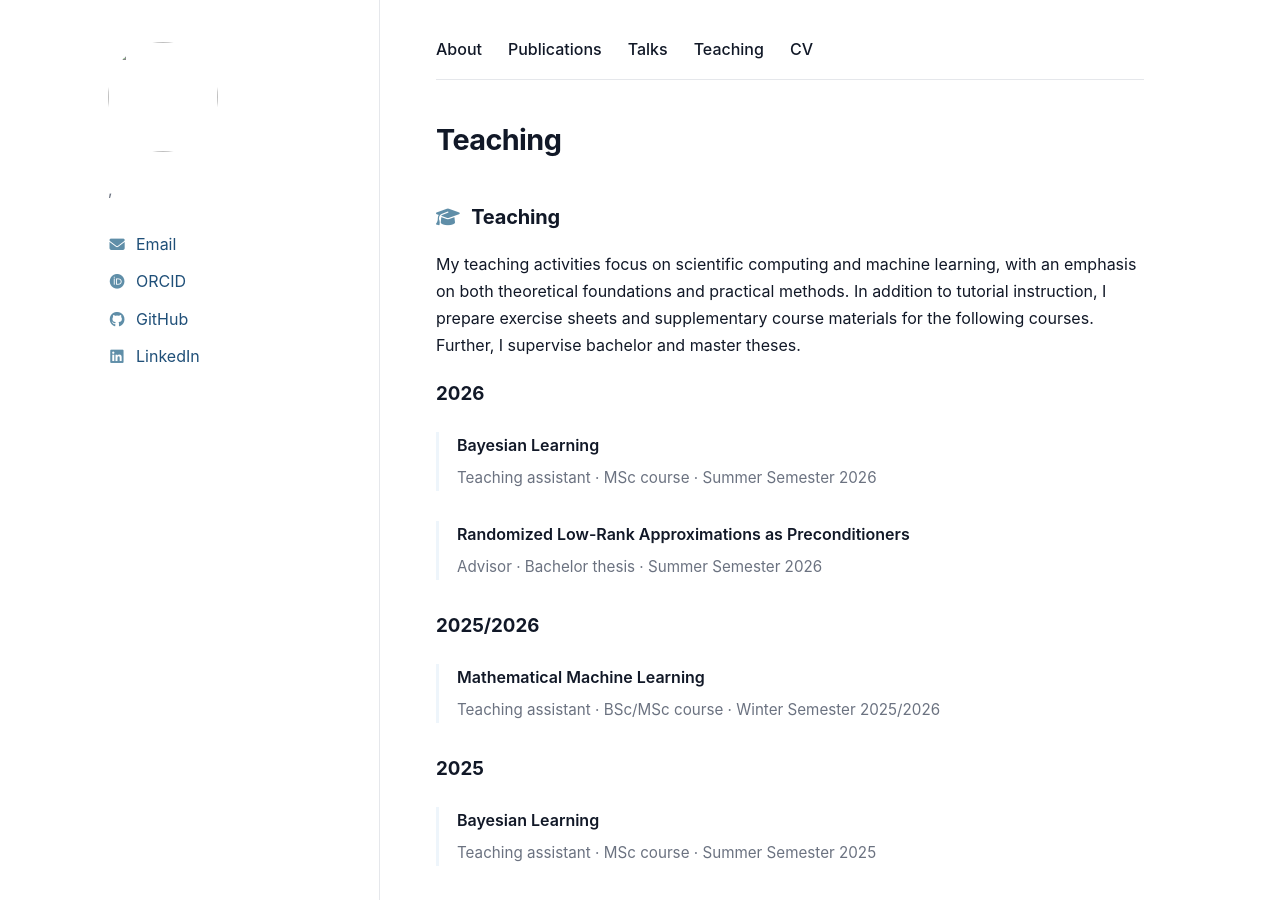
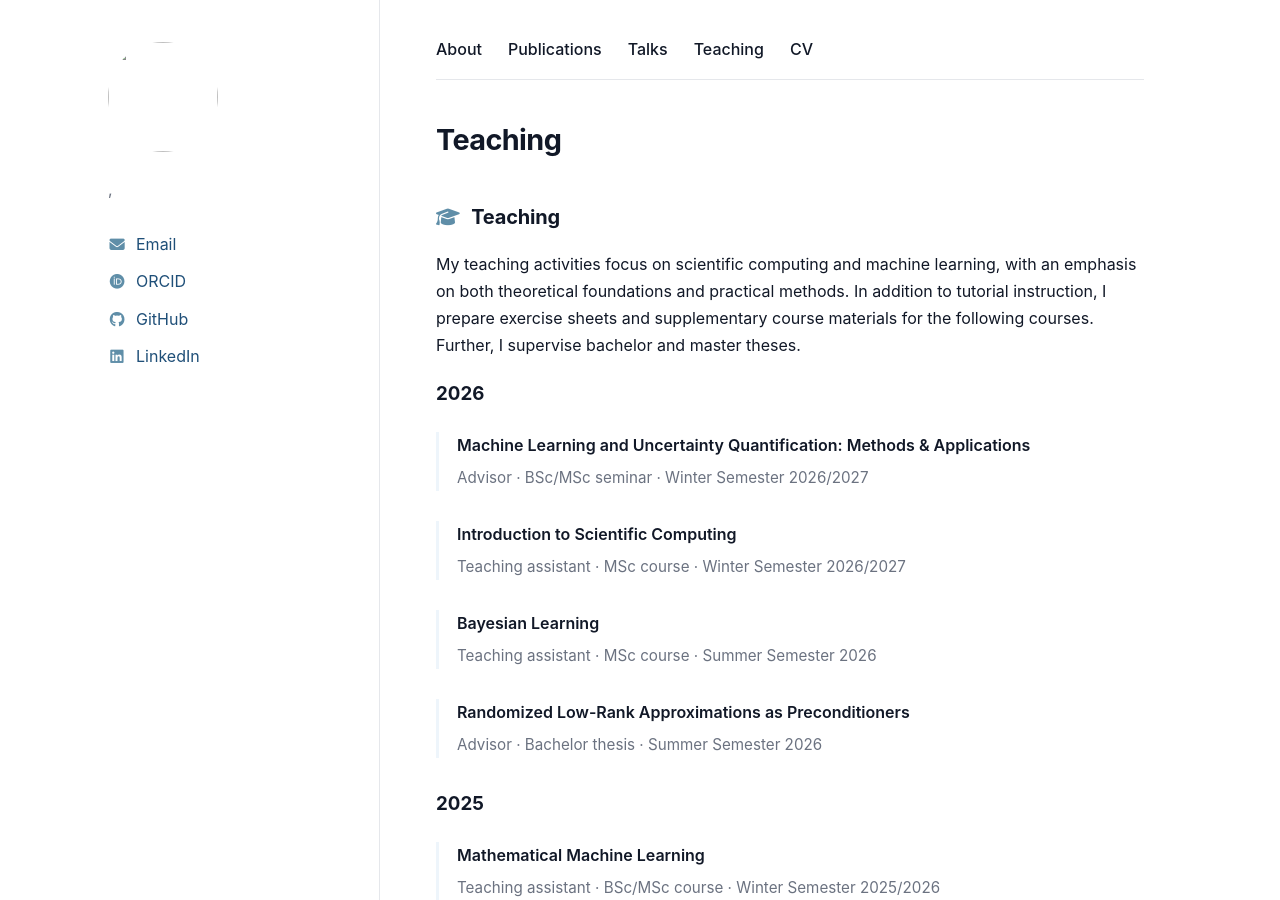
Before and after one commit to LouiseSchaub/louiseschaub.github.io, a Jekyll site: the page built from _pages/teaching.md, in a window 1280 px wide and 900 px high. Built offline with Jekyll 4.4.1, drawn with Linux system fonts in a browser that asks for light colours.

Commit message:
Update teaching.md
added courses of winter 2026

```diff
--- a/_pages/teaching.md
+++ b/_pages/teaching.md
@@ -9,6 +9,26 @@ permalink: /teaching/
 My teaching activities focus on scientific computing and machine learning, with an emphasis on both theoretical foundations and practical methods. In addition to tutorial instruction, I prepare exercise sheets and supplementary course materials for the following courses. Further, I supervise bachelor and master theses.
 
 ### 2026
+
+<div class="talk-entry">
+<div class="talk-title">
+Machine Learning and Uncertainty Quantification: Methods & Applications
+</div>
+
+<div class="talk-meta">
+Advisor · BSc/MSc seminar · Winter Semester 2026/2027
+</div>
+</div>
+
+<div class="talk-entry">
+<div class="talk-title">
+Introduction to Scientific Computing
+</div>
+
+<div class="talk-meta">
+Teaching assistant · MSc course · Winter Semester 2026/2027
+</div>
+</div>
 
 <div class="talk-entry">
 <div class="talk-title">
@@ -41,8 +61,6 @@ Mathematical Machine Learning
 Teaching assistant · BSc/MSc course · Winter Semester 2025/2026
 </div>
 </div>
-
-### 2025
 
 <div class="talk-entry">
 <div class="talk-title">
```
Also changed, not shown: other parts of _pages/teaching.md (+1 -1 lines).
